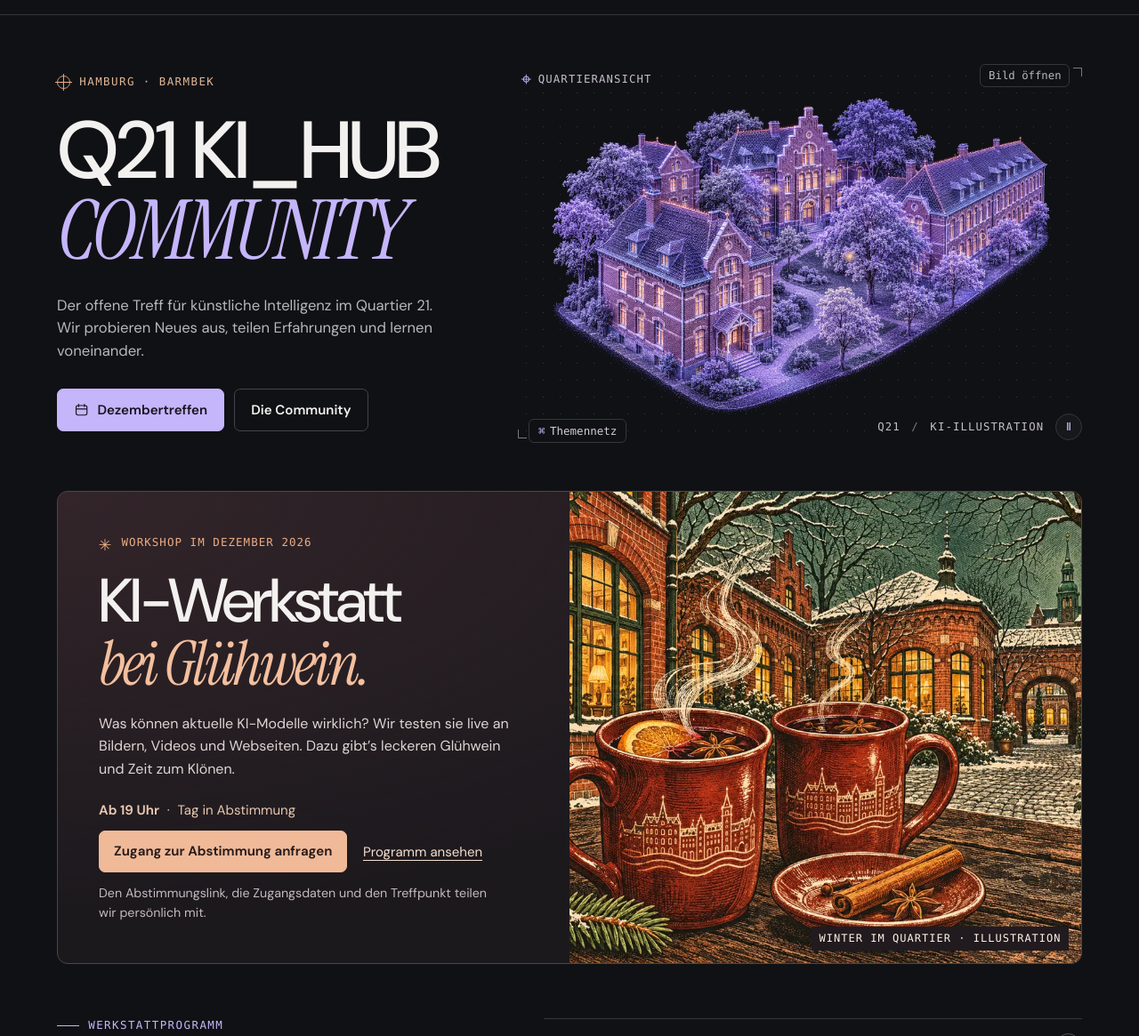
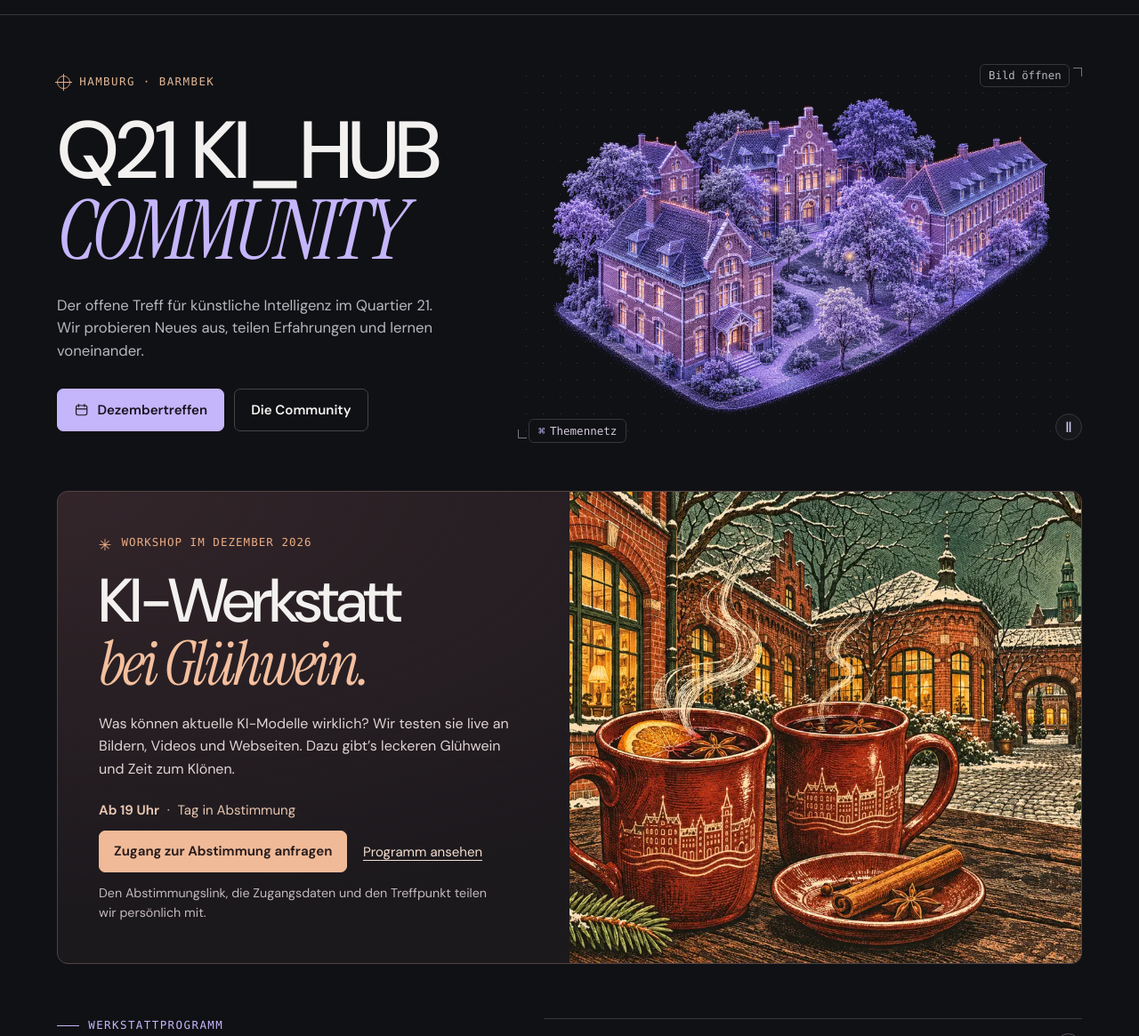
Before and after one commit to geraldfehringer/q21-ki-community, a plain HTML site: page index.html in a window 1280 px wide. Shown: the part 62-1227 px from the top of the page at 89% size. Drawn offline with Linux system fonts and the light colour scheme.

Commit message:
Remove illustration captions from the winter homepage

```diff
--- a/assets/observatorium/december.css
+++ b/assets/observatorium/december.css
@@ -19,8 +19,7 @@
   padding: clamp(1.65rem, 3.6vw, 3.75rem);
 }
 
-.winter-kicker,
-.winter-figure figcaption {
+.winter-kicker {
   font: 500 .78rem/1.45 var(--mono);
   letter-spacing: .085em;
   text-transform: uppercase;
@@ -138,15 +137,6 @@
   object-position: 48% 55%;
 }
 
-.winter-figure figcaption {
-  position: absolute;
-  right: .85rem;
-  bottom: .85rem;
-  padding: .3rem .55rem;
-  color: #fff2e4;
-  background: #211b1f;
-  font-size: .75rem;
-}
 
 .bench,
 .contact {
@@ -242,6 +232,5 @@
   .winter-copy { padding: clamp(1.15rem, 5vw, 2rem); }
   .winter-copy h2 { font-size: clamp(2.6rem, 12vw, 4.7rem); }
   .winter-figure { min-height: 0; aspect-ratio: 1.65; }
-  .winter-figure figcaption { right: .5rem; bottom: .5rem; }
   .bench, .contact { gap: 1.4rem; }
 }
--- a/assets/observatorium/observatorium.css
+++ b/assets/observatorium/observatorium.css
@@ -77,12 +77,7 @@ h1 em { display: block; font-size: 1.02em; line-height: 1.02; }
 .scene { position: absolute; inset: 5% 1% 5%; mix-blend-mode: lighten; }
 .scene img, .scene canvas { display: block; width: 100%; height: 100%; object-fit: contain; }
 .scene canvas { position: absolute; inset: 0; pointer-events: none; }
-.plate-caption, .plate-bottom { position: absolute; z-index: 3; text-transform: uppercase; letter-spacing: .09em; font: .77rem/1 var(--mono); color: #c4becd; }
-.plate-caption { top: .2rem; left: .2rem; display: flex; align-items: center; gap: .4rem; }
-.aperture { font: 1.3rem/1 var(--mono); color: var(--lilac); }
-.plate-bottom { display: flex; bottom: -.15rem; right: 0; align-items: center; gap: .8rem; padding-left: .5rem; background: var(--ink); }
-.plate-bottom i { font-style: normal; color: #7e778c; margin-inline: .25rem; }
-.motion { display: grid; place-items: center; height: 30px; width: 30px; padding: 0; background: var(--surface); border: 1px solid var(--line); border-radius: 50%; color: #d4c9f5; }
+.motion { position: absolute; z-index: 3; right: 0; bottom: -.15rem; display: grid; place-items: center; height: 30px; width: 30px; padding: 0; background: var(--surface); border: 1px solid var(--line); border-radius: 50%; color: #d4c9f5; }
 .motion[hidden] { display: none; }
 .layer-toggle { position: absolute; bottom: -.35rem; left: 12px; z-index: 3; display: flex; align-items: center; gap: .35rem; border: 1px solid var(--line); border-radius: 6px; background: var(--ink); padding: .33rem .6rem; font: .78rem var(--mono); color: #d2cbdc; }
 .layer-toggle span { color: var(--lilac); }
@@ -161,7 +156,6 @@ h1 em { display: block; font-size: 1.02em; line-height: 1.02; }
 @media (max-width: 420px) {
   .hero-actions { gap: .5rem; }
   .hero-actions .button { padding: .8rem .7rem; font-size: .86rem; }
-  .plate-bottom { gap: .45rem; font-size: .67rem; }
 }
 @media (prefers-reduced-motion: reduce) {
   html { scroll-behavior: auto; }
--- a/index.html
+++ b/index.html
@@ -44,16 +44,15 @@
         <p class="intro">Der offene Treff für künstliche Intelligenz im Quartier 21. Wir probieren Neues aus, teilen Erfahrungen und lernen voneinander.</p>
         <div class="hero-actions"><a class="button primary" href="#dezember"><svg viewBox="0 0 24 24" aria-hidden="true"><rect x="3.5" y="5.5" width="17" height="15" rx="3"/><path d="M7.5 3v5m9-5v5m-13 3h17"/></svg>Dezembertreffen</a><a class="button secondary" href="#community">Die Community</a></div>
       </div>
-      <figure class="observatory" id="karte" aria-label="Interaktive Quartierillustration">
-        <div class="plate-caption"><span class="aperture" aria-hidden="true">⌖</span> Quartieransicht</div>
-        <a class="art-link" href="assets/observatorium/quartier.webp" target="_blank" rel="noopener" aria-label="Winterillustration in voller Größe in neuem Tab öffnen">Bild öffnen</a>
+      <figure class="observatory" id="karte" aria-label="Winterlicher Innenhof mit interaktivem Themennetz">
+        <a class="art-link" href="assets/observatorium/quartier.webp" target="_blank" rel="noopener" aria-label="Winterbild in voller Größe in neuem Tab öffnen">Bild öffnen</a>
         <div class="scene" id="scene">
           <img src="assets/observatorium/quartier.webp" width="1536" height="1024" fetchpriority="high" alt="Violette Lichtpunkte zeichnen die winterlichen Backsteinpavillons und Bäume im Hof. Die Fenster leuchten warm.">
           <canvas aria-hidden="true"></canvas>
         </div>
         <div class="model-labels" hidden><a class="node-demo" href="#demos">Live-Demos</a><a class="node-talk" href="#austausch">Austausch</a><a class="node-mentor" href="#mentoring">Mentoring</a></div>
         <button type="button" class="layer-toggle" aria-pressed="false" hidden><span aria-hidden="true">⌘</span> Themennetz</button>
-        <figcaption class="plate-bottom"><span>Q21 <i>/</i> KI-Illustration</span><button type="button" class="motion" aria-pressed="false" aria-label="Bewegung pausieren" hidden><span aria-hidden="true">Ⅱ</span></button></figcaption>
+        <button type="button" class="motion" aria-pressed="false" aria-label="Bewegung pausieren" hidden><span aria-hidden="true">Ⅱ</span></button>
       </figure>
     </section>
     <section class="winter" id="dezember" aria-labelledby="winter-title">
@@ -71,7 +70,6 @@
         </div>
         <figure class="winter-figure">
           <img src="assets/atlas/gluehwein.webp" width="1152" height="768" loading="lazy" alt="Zwei dampfende Becher Glühwein mit Orange und Zimt vor einem winterlichen Backsteinhof.">
-          <figcaption>Winter im Quartier · Illustration</figcaption>
         </figure>
       </div>
       <div class="bench" id="programm">
```
